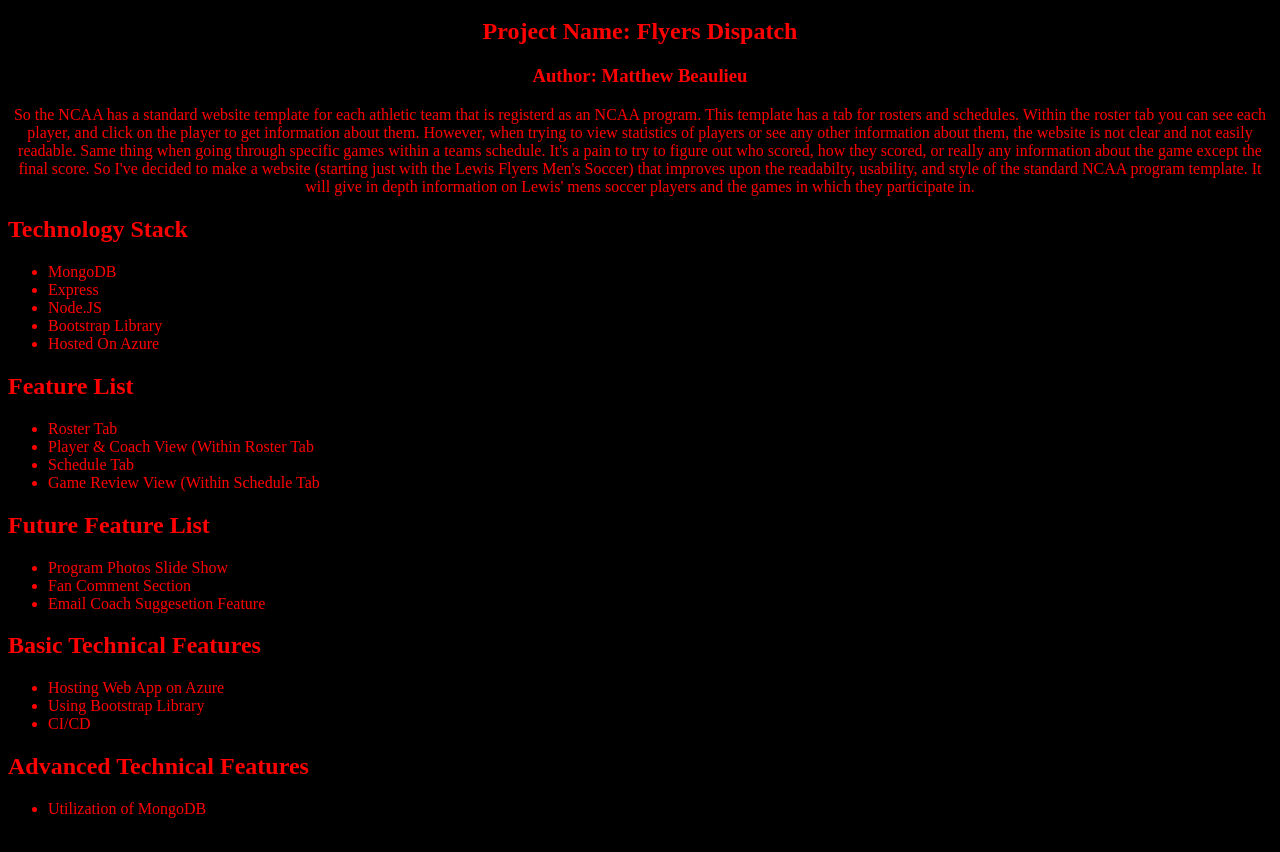
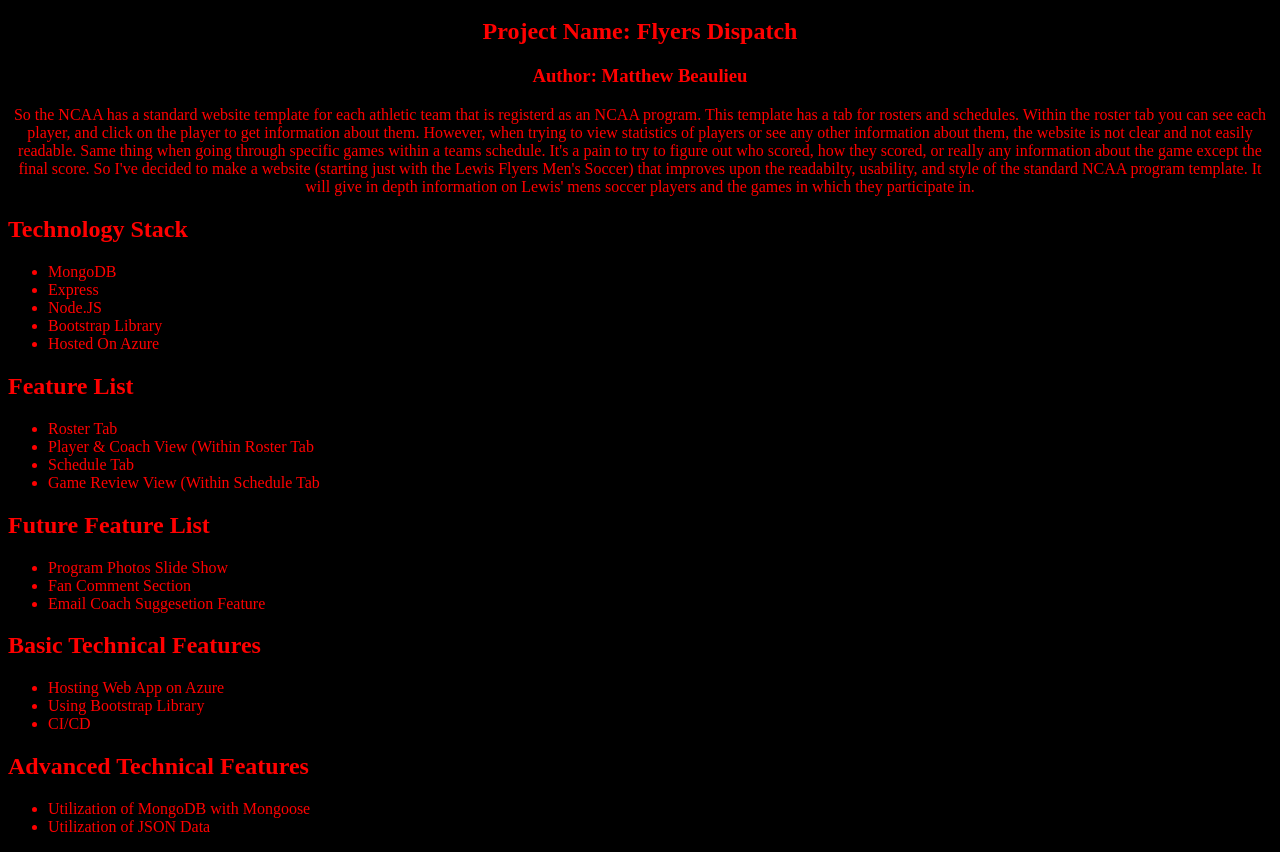
Before and after one commit to matthewbeaulieu10/wdp-final-project-proposal-mb, a plain HTML site: page index.html in a window 1280 px wide. Shown: the part 48-900 px from the top of the page. Drawn offline with Linux system fonts and the light colour scheme.

Commit message:
added JSON feature

```diff
--- a/index.html
+++ b/index.html
@@ -71,7 +71,8 @@
         <h2>Advanced Technical Features</h2>
 
         <ul>
-            <li>Utilization of MongoDB</li>
+            <li>Utilization of MongoDB with Mongoose</li>
+            <li>Utilization of JSON Data</li>
         </ul>
     </div>
 </body>
```
